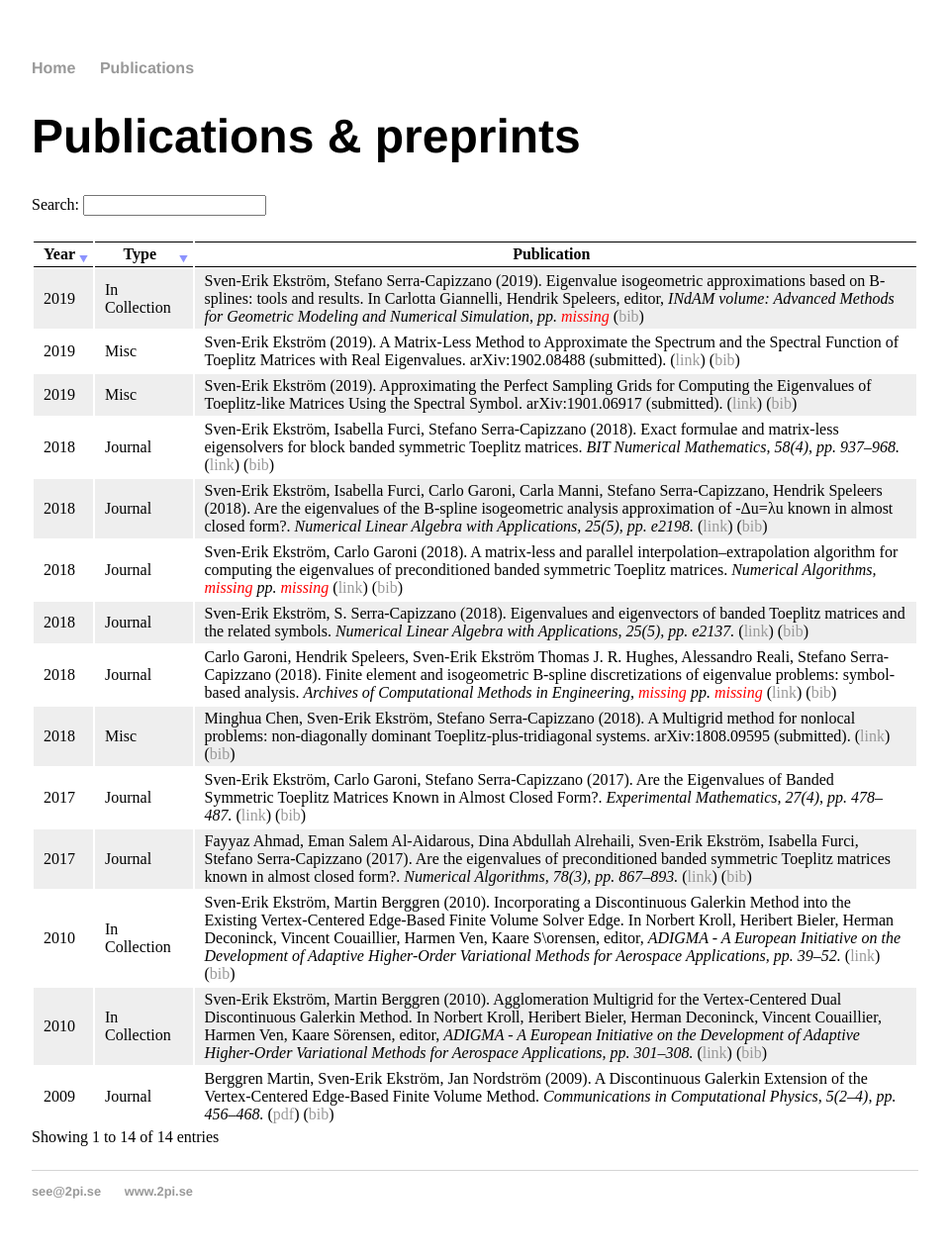
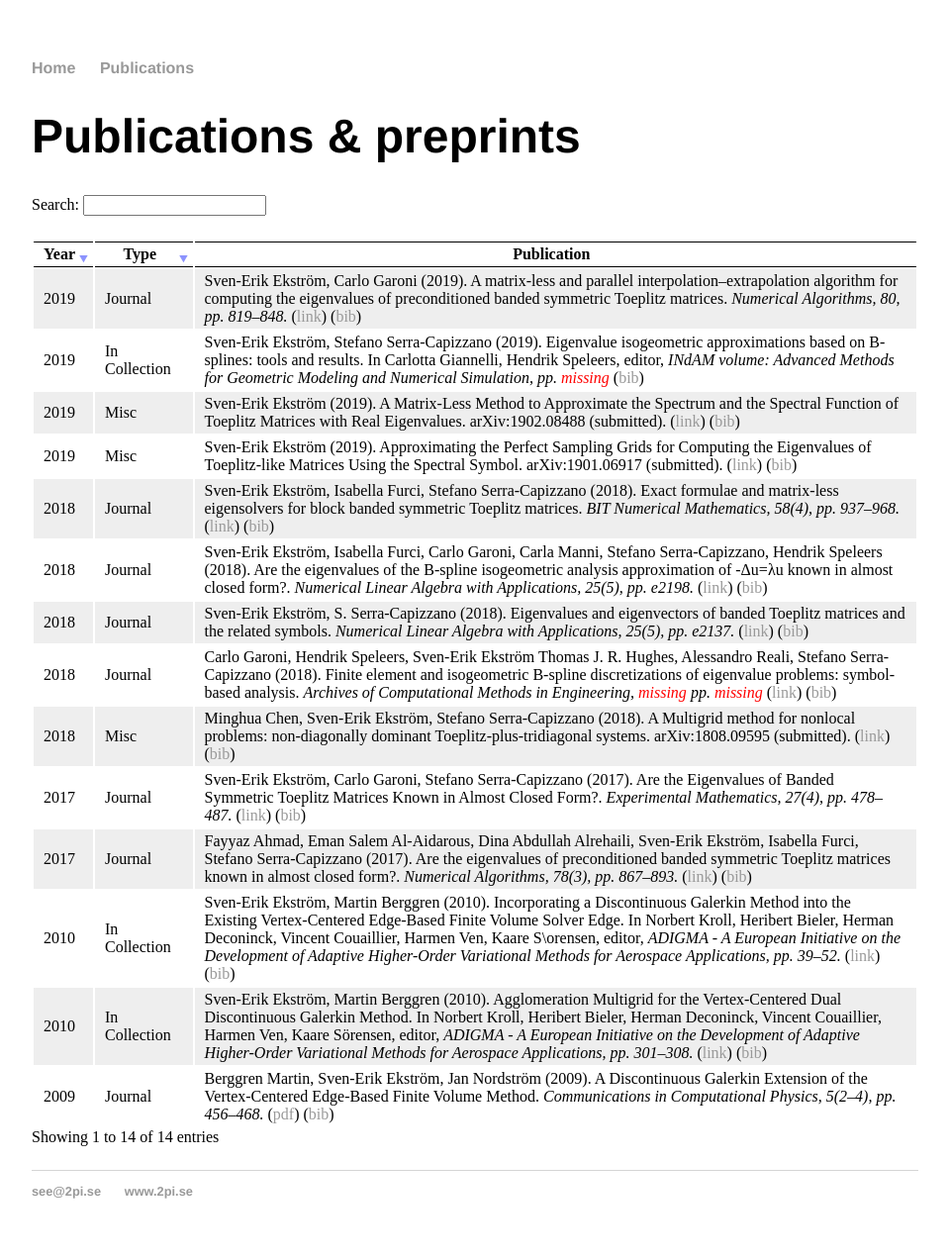
Before and after one commit to sverek/sverek.github.io, a Jekyll site: the page built from publications/index.html, in a window 1280 px wide. Shown: the whole page at 99% size, without its empty margins (160-1119 px from the left). Built offline with Jekyll 4.4.1, drawn with Linux system fonts in a browser that asks for light colours.

Commit message:
new publication

```diff
--- a/publications/index.html
+++ b/publications/index.html
@@ -61,13 +61,15 @@ doi ={10.1007/s11831-018-9295-y},
 @article{ekstrom184,
   doi = {10.1007/s11075-018-0508-0},
   url = {https://doi.org/10.1007/s11075-018-0508-0},
-  year  = {2018},
+  year  = {2019},
   month = {mar},
+  volume = {80},
+  issue = {3},
+  pages = {819--848},
   publisher = {Springer Nature},
   author = {Sven-Erik Ekström and Carlo Garoni},
   title = {A matrix-less and parallel interpolation--extrapolation algorithm for computing the eigenvalues of preconditioned banded symmetric {T}oeplitz matrices},
-  journal = {Numerical Algorithms},
-  note = {(in press)}
+  journal = {Numerical Algorithms}
 }
 @article{ekstrom185,
   doi = {10.1002/nla.2198},
```
